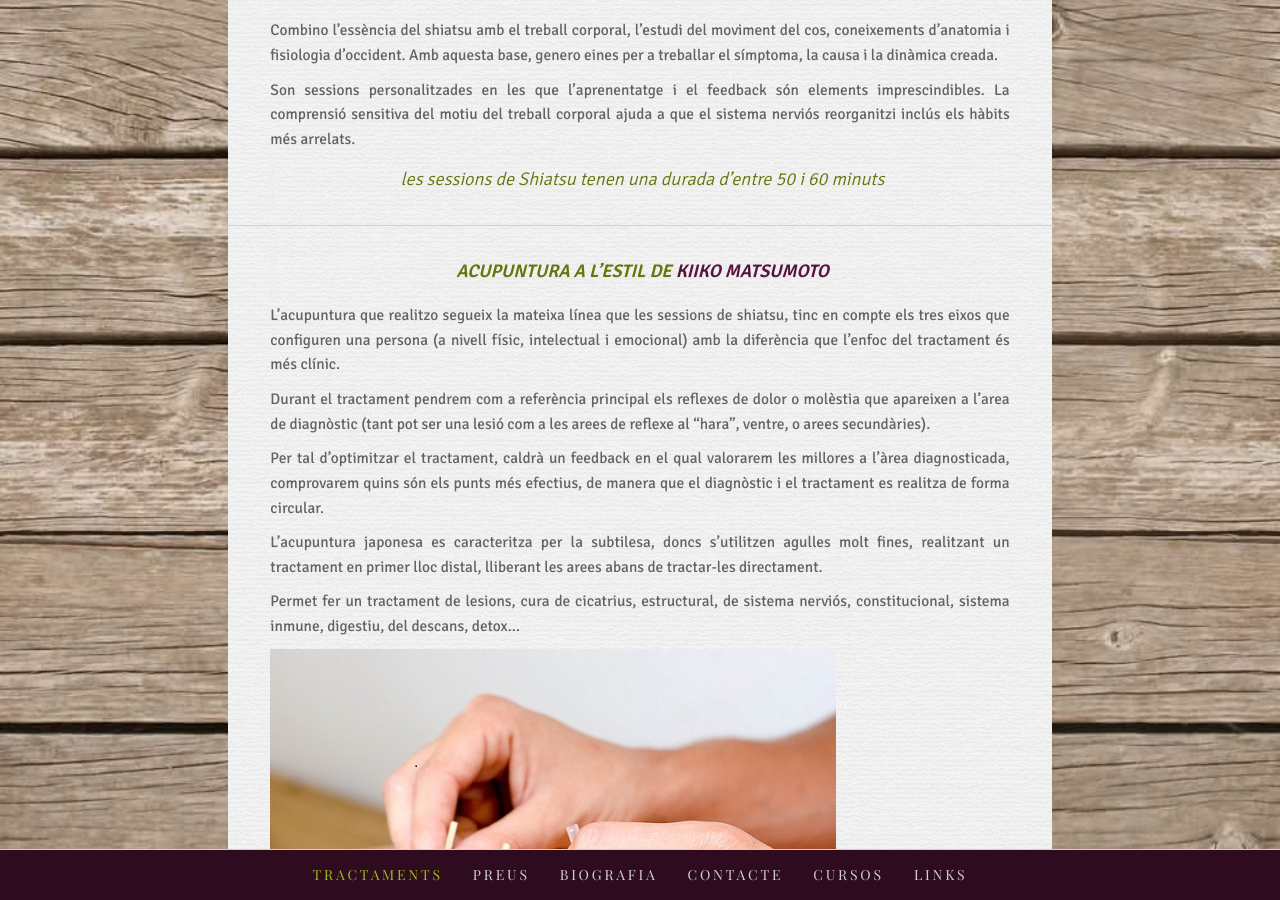
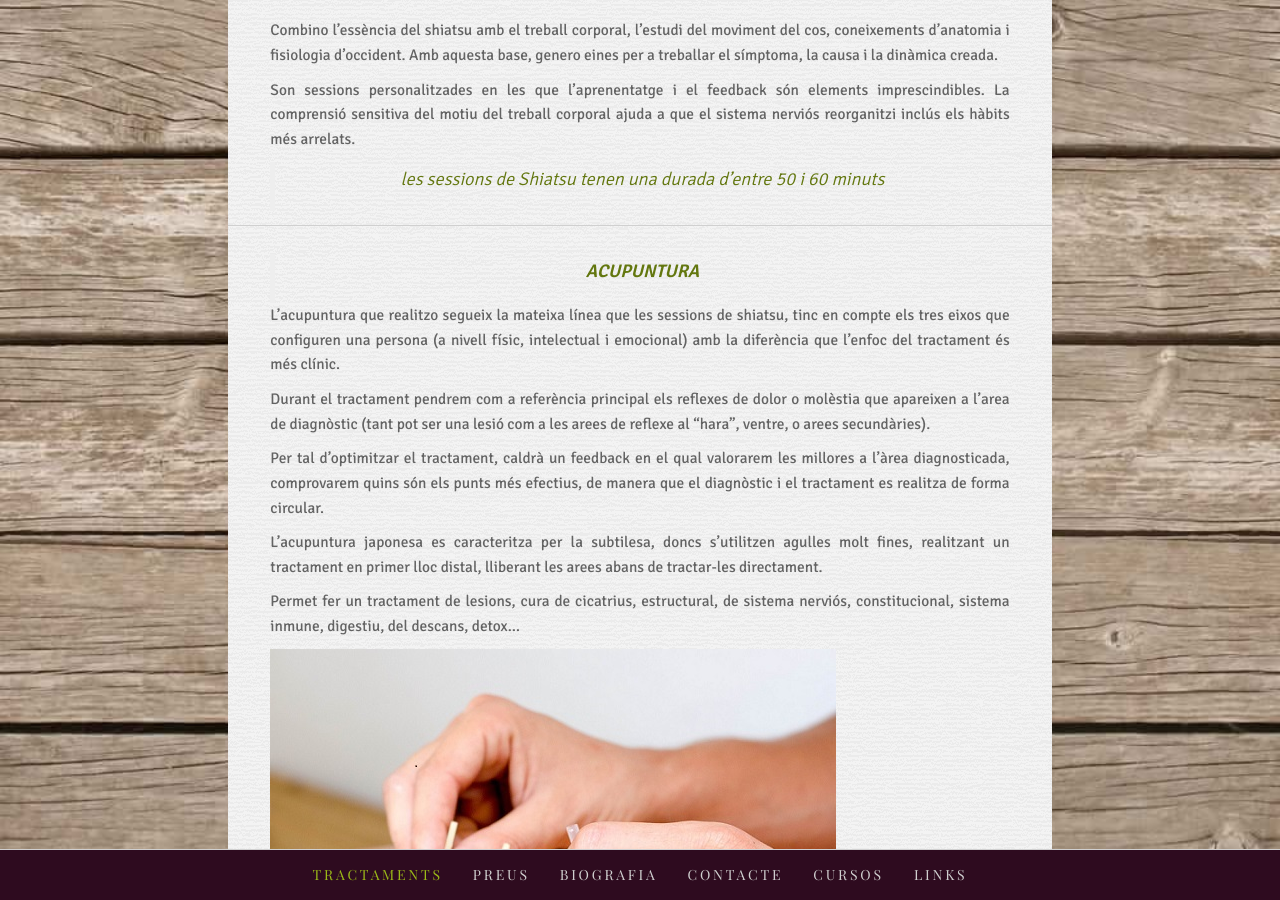
Before and after one commit to agustibr/shiatsu.nuriabelloc.com, a Jekyll site: the page built from cat/1-sessions.md, in a window 1280 px wide and 900 px high, scrolled down 891 px. Built offline with Jekyll 4.4.1, drawn with Linux system fonts in a browser that asks for light colours; some web fonts are replaced.

Commit message:
canvi text acup

```diff
--- a/cat/1-sessions.md
+++ b/cat/1-sessions.md
@@ -46,7 +46,7 @@ Son sessions personalitzades en les que l’aprenentatge i el feedback són elem
 
 --------------------------------------------------------------------------------------
 
-> **ACUPUNTURA A L'ESTIL DE [KIIKO MATSUMOTO](http://www.kiikomatsumoto.com/)**
+> **ACUPUNTURA**
 
 L'acupuntura que realitzo segueix la mateixa línea que les sessions de shiatsu, tinc en compte els tres eixos que configuren una persona (a nivell físic, intelectual i emocional) amb la diferència que l'enfoc del tractament és més clínic.
 
```
